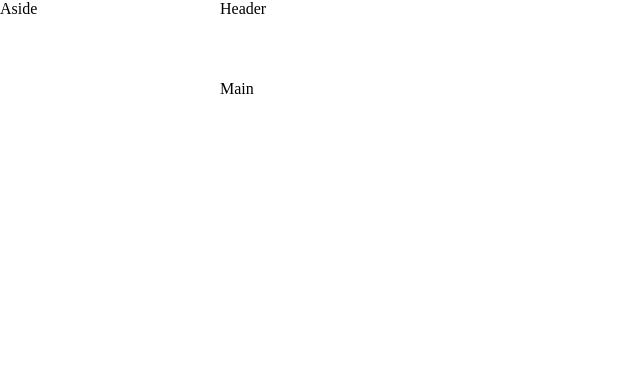
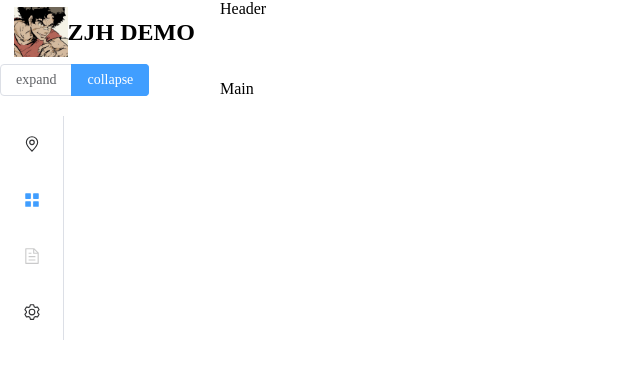
Before and after one commit to zjhlsp/zjh-vue3-ts-project, a Vue app: page / in a window 1280 px wide. Shown: the top 378 px of the page, without its empty margins (0-640 px from the left). Built offline with nearby package versions, Linux system fonts and the light colour scheme.

Commit message:
初步构建侧边栏

```diff
--- /dev/null
+++ b/src/layout/components/LogoBar/index.vue
@@ -0,0 +1,30 @@
+<template>
+  <div class="logo">
+    <img src="@/assets/JOE.png">
+    <h2 class="title">
+      ZJH DEMO
+    </h2>
+  </div>
+</template>
+
+<script setup lang="ts">
+</script>
+
+<style lang="scss" scoped>
+.logo {
+  display:flex;
+  align-items:center;
+  padding-left: 14px;
+  height: 64px;
+  overflow: hidden;
+  white-space: nowrap;
+  img {
+    height: 50px;
+  }
+}
+
+.title {
+  font-size: 24px;
+  // margin-bottom: 0
+}
+</style>
--- /dev/null
+++ b/src/layout/components/MenuBar/index.vue
@@ -0,0 +1,97 @@
+<template>
+  <el-radio-group
+    v-model="isCollapse"
+    style="margin-bottom: 20px"
+  >
+    <el-radio-button :label="false">
+      expand
+    </el-radio-button>
+    <el-radio-button :label="true">
+      collapse
+    </el-radio-button>
+  </el-radio-group>
+  <el-menu
+    default-active="2"
+    class="el-menu-vertical-demo"
+    :collapse="isCollapse"
+    @open="handleOpen"
+    @close="handleClose"
+  >
+    <el-sub-menu index="1">
+      <template #title>
+        <el-icon><location /></el-icon>
+        <span>Navigator One</span>
+      </template>
+      <el-menu-item-group>
+        <template #title>
+          <span>Group One</span>
+        </template>
+        <el-menu-item index="1-1">
+          item one
+        </el-menu-item>
+        <el-menu-item index="1-2">
+          item two
+        </el-menu-item>
+      </el-menu-item-group>
+      <el-menu-item-group title="Group Two">
+        <el-menu-item index="1-3">
+          item three
+        </el-menu-item>
+      </el-menu-item-group>
+      <el-sub-menu index="1-4">
+        <template #title>
+          <span>item four</span>
+        </template>
+        <el-menu-item index="1-4-1">
+          item one
+        </el-menu-item>
+      </el-sub-menu>
+    </el-sub-menu>
+    <el-menu-item index="2">
+      <el-icon><icon-menu /></el-icon>
+      <template #title>
+        Navigator Two
+      </template>
+    </el-menu-item>
+    <el-menu-item
+      index="3"
+      disabled
+    >
+      <el-icon><document /></el-icon>
+      <template #title>
+        Navigator Three
+      </template>
+    </el-menu-item>
+    <el-menu-item index="4">
+      <el-icon><setting /></el-icon>
+      <template #title>
+        Navigator Four
+      </template>
+    </el-menu-item>
+  </el-menu>
+</template>
+
+<script lang="ts" setup>
+import { ref } from 'vue'
+import {
+  Document,
+  Menu as IconMenu,
+  Location,
+  Setting
+} from '@element-plus/icons-vue'
+
+const isCollapse = ref(true)
+const handleOpen = (key: string, keyPath: string[]) => {
+  console.log(key, keyPath)
+}
+const handleClose = (key: string, keyPath: string[]) => {
+  console.log(key, keyPath)
+}
+</script>
+
+<style>
+.el-menu-vertical-demo:not(.el-menu--collapse) {
+  width: 200px;
+  min-height: 400px;
+}
+</style>
--- a/src/layout/index.vue
+++ b/src/layout/index.vue
@@ -2,7 +2,8 @@
   <div class="common-layout">
     <el-container>
       <el-aside width="200px">
-        Aside
+        <side-bar />
+        <MenuBar />
       </el-aside>
       <el-container>
         <el-header>Header</el-header>
@@ -14,7 +15,8 @@
 
 
 <script setup lang="ts">
-
+import SideBar from './components/LogoBar/index.vue'
+import MenuBar from './components/MenuBar/index.vue'
 </script>
 
 <style lang="scss">
--- a/vite.config.ts
+++ b/vite.config.ts
@@ -16,7 +16,7 @@ export default defineConfig({
     alias: {
       // 配置路径别名， __dirname表示当前路径
       '@': path.resolve(__dirname, 'src'),
-      'com': path.resolve(__dirname, 'src/components')
+      'com': path.resolve(__dirname, 'src/components'),
     }
   },
   plugins: [
```
Also changed, not shown: components.d.ts (+8 -2 lines), src/assets/JOE.png (added), src/assets/ma.jpg (added).
